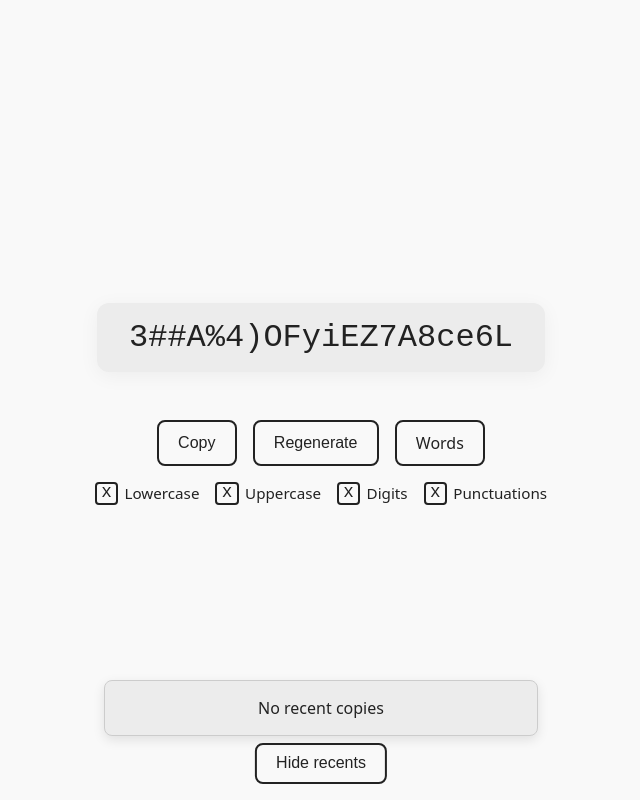
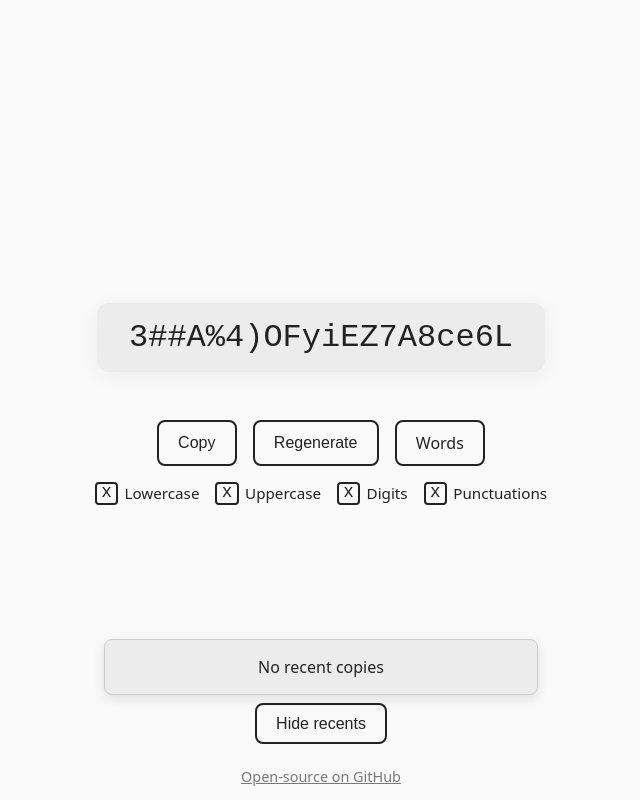
Before and after one commit to azraftaohid/securepass, a website with bundled scripts: page public/index.html in a window 1280 px wide. Both pictures are taken after a click on the button "Show recents". Shown: the whole page, without its empty margins (319-959 px from the left). Built offline with nearby package versions, Linux system fonts and the light colour scheme.

Commit message:
feat: add github repo url

```diff
--- a/public/index.html
+++ b/public/index.html
@@ -64,8 +64,17 @@
 			<span class="box"></span><span>Punctuations</span>
 		</label>
 	</div>
-	<button id="toggle-recents" class="btn bottom-btn">Show recents</button>
-	<div id="recent-copies" class="recent-container hidden"></div>
+	<div id="bottom-stack">
+		<div id="recent-copies" class="recent-container"></div>
+		<button id="toggle-recents" class="btn">Show recents</button>
+		<footer>
+			<p>
+				<a href="https://github.com/azraftaohid/securepass" target="_blank" rel="noopener">
+					Open-source on GitHub
+				</a>
+			</p>
+		</footer>
+	</div>
 	<script src="scripts.js" type="module"></script>
 </body>
 
--- a/public/style.css
+++ b/public/style.css
@@ -120,37 +120,37 @@ a.btn:hover {
 	cursor: not-allowed;
 }
 
-.bottom-btn {
+#bottom-stack {
 	position: fixed;
-	bottom: 1rem;
+	bottom: 0;
 	left: 50%;
 	transform: translateX(-50%);
+	display: flex;
+	flex-direction: column;
+	align-items: center;
+	gap: 0.5rem;
 	z-index: 20;
 }
 
 .recent-container {
-	position: fixed;
-	bottom: 4rem;
-	left: 50%;
-	transform: translateX(-50%);
+	opacity: 0;
+	visibility: hidden;
+	transition: opacity 0.3s ease, transform 0.3s ease;
+	max-width: 90vw;
+	width: 400px;
+	height: 0;
 	background-color: var(--bg-alt);
 	color: var(--fg);
 	border: 1px solid var(--border);
 	border-radius: 8px;
 	padding: 1rem;
-	max-width: 90%;
-	width: 400px;
 	box-shadow: 0 4px 12px rgba(0, 0, 0, 0.1);
-	opacity: 0;
-	visibility: hidden;
-	transition: opacity 0.3s ease, transform 0.3s ease;
-	transform: translate(-50%, 1rem);
 }
 
 .recent-container.show {
 	opacity: 1;
 	visibility: visible;
-	transform: translate(-50%, 0);
+	height: auto;
 }
 
 .recent-container ul {
@@ -195,6 +195,17 @@ a.btn:hover {
 	opacity: 0.7;
 }
 
+footer {
+	text-align: center;
+	font-size: 0.9rem;
+	opacity: 0.6;
+}
+
+footer a {
+	color: inherit;
+	text-decoration: underline;
+}
+
 /* Dark/light theme variables */
 @media (prefers-color-scheme: dark) {
 	:root {
```
